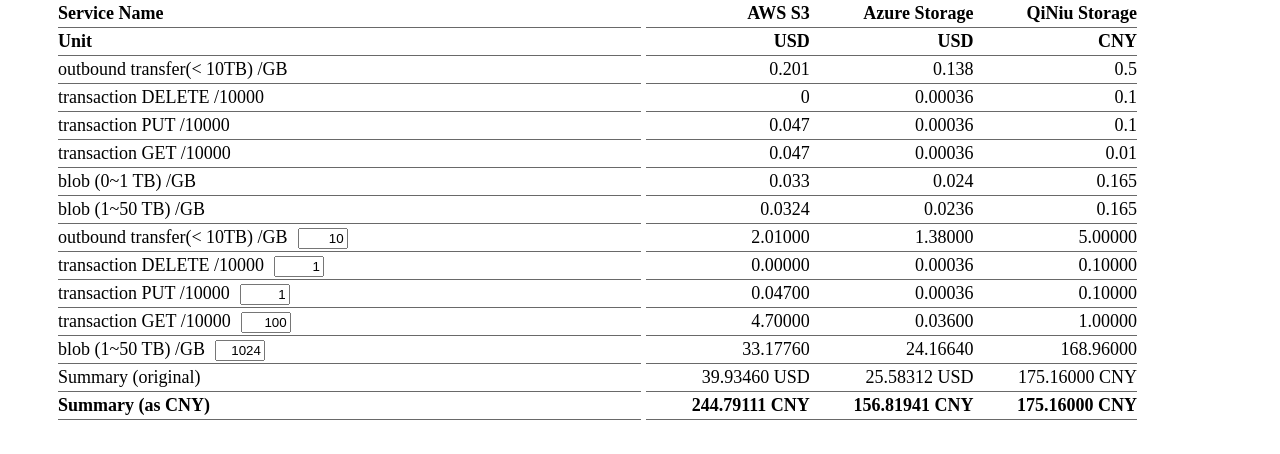
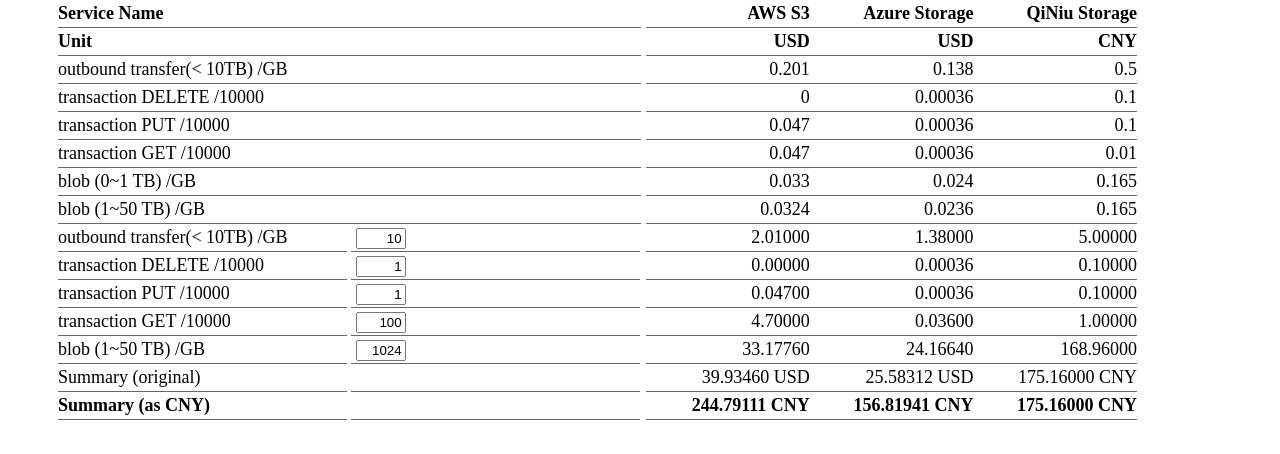
Before and after one commit to wushaobo/cloud-services-comparison, a plain HTML site: page html/index.html in a window 1280 px wide. Shown: the part 66-520 px from the top of the page. Drawn offline with Linux system fonts and the light colour scheme.

Commit message:
separate amount of dimensions into a column

```diff
--- a/css/main.css
+++ b/css/main.css
@@ -22,17 +22,21 @@
     width: 33.3%;
 }
 
+.container .dimensions .labels,
+.container .dimensions .amounts {
+    width: 49.5%;
+}
+
 .container .amounts input {
     width: 50px;
     text-align: right;
-    margin-left: 10px;
 }
 
 .container .bold {
     font-weight: bold;
 }
 
-.container .values .service > div,
-.container .dimensions > div {
+.container .values .service div:not(.column),
+.container .dimensions div:not(.column) {
     border-bottom: 1px solid dimgrey;
 }
--- a/html/index.html
+++ b/html/index.html
@@ -33,14 +33,25 @@
             </div>
         </div>
         <div class="calculated-price container">
-            <div class="dimensions amounts column">
-                <div>outbound transfer(< 10TB) /GB<input type="text" ng-model="amounts.outboundTransferPer1GB"/></div>
-                <div>transaction DELETE /10000<input type="text" ng-model="amounts.transactionDelPer10K"/></div>
-                <div>transaction PUT    /10000<input type="text" ng-model="amounts.transactionPutPer10K"/></div>
-                <div>transaction GET    /10000<input type="text" ng-model="amounts.transactionGetPer10K"/></div>
-                <div>blob (1~50 TB) /GB<input type="text" ng-model="amounts.blobLessThan50TB"/></div>
-                <div>Summary (original)</div>
-                <div class="bold">Summary (as CNY)</div>
+            <div class="dimensions column">
+                <div class="column labels">
+                    <div>outbound transfer(< 10TB) /GB</div>
+                    <div>transaction DELETE /10000</div>
+                    <div>transaction PUT    /10000</div>
+                    <div>transaction GET    /10000</div>
+                    <div>blob (1~50 TB) /GB</div>
+                    <div>Summary (original)</div>
+                    <div class="bold">Summary (as CNY)</div>
+                </div>
+                <div class="column amounts">
+                    <div>&nbsp;<input type="text" ng-model="amounts.outboundTransferPer1GB"/></div>
+                    <div>&nbsp;<input type="text" ng-model="amounts.transactionDelPer10K"/></div>
+                    <div>&nbsp;<input type="text" ng-model="amounts.transactionPutPer10K"/></div>
+                    <div>&nbsp;<input type="text" ng-model="amounts.transactionGetPer10K"/></div>
+                    <div>&nbsp;<input type="text" ng-model="amounts.blobLessThan50TB"/></div>
+                    <div>&nbsp;</div>
+                    <div>&nbsp;</div>
+                </div>
             </div>
             <div class="values column">
                 <div class="service column" ng-repeat="service in services">
```
